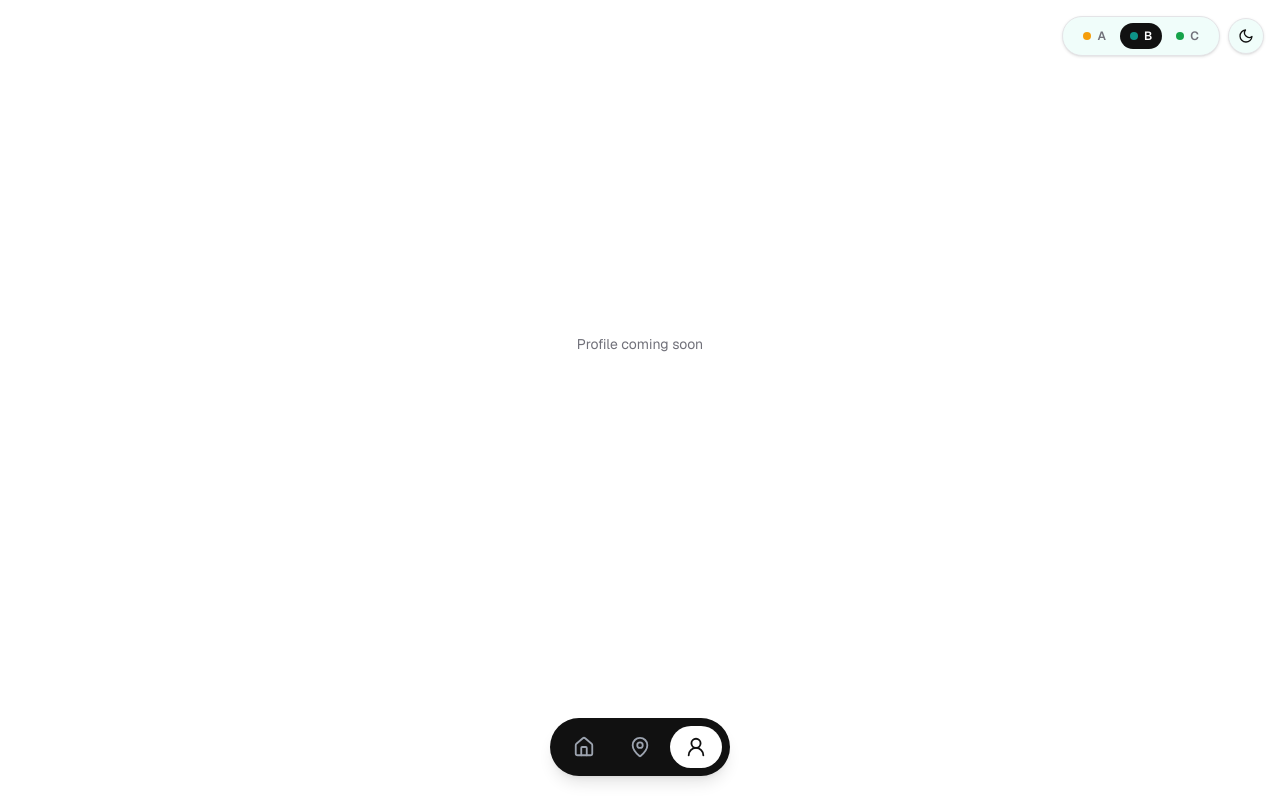
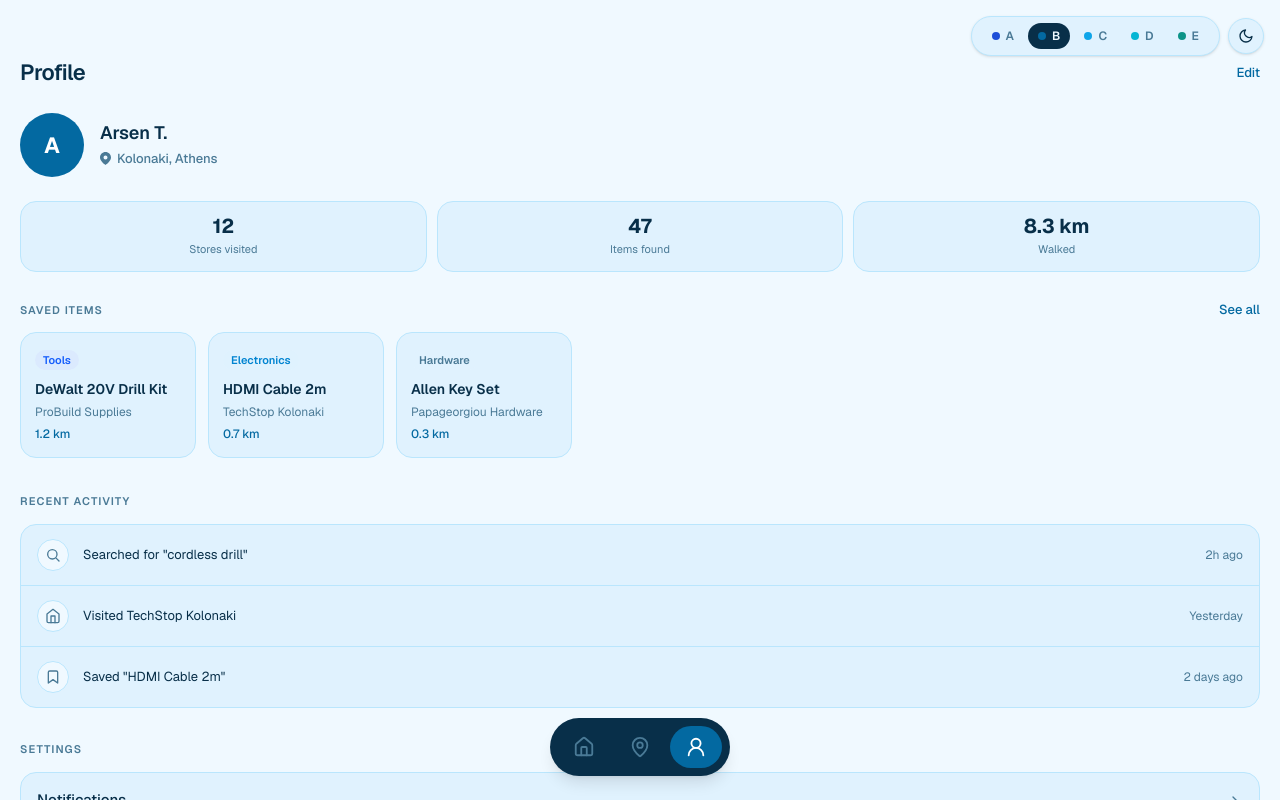
Before and after one commit to monkylome/Walkin, a Next.js app: page /profile in a window 1280 px wide. Built offline with nearby package versions, Linux system fonts and the light colour scheme.

Commit message:
theme overhaul: 5 blue/mint themes, profile page, theme-reactive map pins

```diff
--- a/app/(tabs)/layout.tsx
+++ b/app/(tabs)/layout.tsx
@@ -1,24 +1,15 @@
 "use client";
 
 import { usePathname } from "next/navigation";
-import { useRef } from "react";
 import BottomNav from "@/app/components/bottom-nav";
-
-const TABS = ["/", "/map", "/profile"];
 
 export default function TabsLayout({ children }: { children: React.ReactNode }) {
   const pathname = usePathname();
-  const prevRef = useRef(pathname);
-
-  const prevIdx = TABS.indexOf(prevRef.current);
-  const nextIdx = TABS.indexOf(pathname);
-  const animClass = nextIdx > prevIdx ? "tab-slide-left" : "tab-slide-right";
-  prevRef.current = pathname;
 
   return (
     <div className="relative h-dvh overflow-hidden">
       <main className="h-full overflow-y-auto">
-        <div key={pathname} className={animClass} style={{ height: "100%" }}>
+        <div key={pathname} className="tab-slide-left" style={{ height: "100%" }}>
           {children}
         </div>
       </main>
--- a/app/(tabs)/map/page.tsx
+++ b/app/(tabs)/map/page.tsx
@@ -4,6 +4,7 @@ import { useState } from "react";
 import { APIProvider, Map, AdvancedMarker, useMap } from "@vis.gl/react-google-maps";
 import { LocateFixed, LoaderCircle, MapPin } from "lucide-react";
 import BottomSheet, { SheetStore } from "@/app/components/bottom-sheet";
+import { useTheme, themes } from "@/app/components/theme-provider";
 
 const API_KEY = process.env.NEXT_PUBLIC_GOOGLE_MAPS_KEY!;
 
@@ -59,12 +60,12 @@ const positions: Record<number, { lat: number; lng: number }> = {
   3: { lat: 37.9751, lng: 23.7368 },
 };
 
-function StorePin({ active }: { active: boolean }) {
+function StorePin({ active, color }: { active: boolean; color: string }) {
   return (
     <MapPin
       size={40}
       fill="white"
-      color={active ? "#1d4ed8" : "#2563eb"}
+      color={color}
       strokeWidth={active ? 2.2 : 1.8}
       style={{
         filter: "drop-shadow(0 4px 8px rgb(0 0 0 / 0.25))",
@@ -77,7 +78,7 @@ function StorePin({ active }: { active: boolean }) {
 
 function CurrentLocationDot() {
   return (
-    <div className="h-4 w-4 rounded-full border-2 border-white bg-blue-600 shadow-md" />
+    <div className="h-4 w-4 rounded-full border-2 border-white bg-primary shadow-md" />
   );
 }
 
@@ -134,6 +135,8 @@ function LocateButton({ onLocated }: { onLocated: (location: UserLocation) => vo
 export default function MapPage() {
   const [selected, setSelected] = useState<SheetStore | null>(null);
   const [userLocation, setUserLocation] = useState<UserLocation | null>(null);
+  const { theme } = useTheme();
+  const pinColor = themes[theme].accent;
 
   return (
     <div className="h-full w-full relative">
@@ -157,7 +160,7 @@ export default function MapPage() {
               position={positions[store.id]}
               onClick={() => setSelected(store)}
             >
-              <StorePin active={selected?.id === store.id} />
+              <StorePin active={selected?.id === store.id} color={pinColor} />
             </AdvancedMarker>
           ))}
         </Map>
--- a/app/(tabs)/profile/page.tsx
+++ b/app/(tabs)/profile/page.tsx
@@ -1,7 +1,162 @@
+const savedItems = [
+  { name: "DeWalt 20V Drill Kit", store: "ProBuild Supplies", distance: "1.2 km", category: "Tools", accent: "bg-blue-100 text-blue-600" },
+  { name: "HDMI Cable 2m", store: "TechStop Kolonaki", distance: "0.7 km", category: "Electronics", accent: "bg-sky-100 text-sky-600" },
+  { name: "Allen Key Set", store: "Papageorgiou Hardware", distance: "0.3 km", category: "Hardware", accent: "bg-surface text-muted" },
+];
+
+const activity = [
+  { icon: "search", label: 'Searched for "cordless drill"', time: "2h ago" },
+  { icon: "store", label: "Visited TechStop Kolonaki", time: "Yesterday" },
+  { icon: "bookmark", label: 'Saved "HDMI Cable 2m"', time: "2 days ago" },
+];
+
+const stats = [
+  { value: "12", label: "Stores visited" },
+  { value: "47", label: "Items found" },
+  { value: "8.3 km", label: "Walked" },
+];
+
+function SearchIcon() {
+  return (
+    <svg width="16" height="16" viewBox="0 0 24 24" fill="none" stroke="currentColor" strokeWidth="2" strokeLinecap="round" strokeLinejoin="round">
+      <circle cx="11" cy="11" r="7" /><path d="m21 21-4.35-4.35" />
+    </svg>
+  );
+}
+
+function StoreIcon() {
+  return (
+    <svg width="16" height="16" viewBox="0 0 24 24" fill="none" stroke="currentColor" strokeWidth="2" strokeLinecap="round" strokeLinejoin="round">
+      <path d="M3 9l9-7 9 7v11a2 2 0 0 1-2 2H5a2 2 0 0 1-2-2z" /><polyline points="9 22 9 12 15 12 15 22" />
+    </svg>
+  );
+}
+
+function BookmarkIcon() {
+  return (
+    <svg width="16" height="16" viewBox="0 0 24 24" fill="none" stroke="currentColor" strokeWidth="2" strokeLinecap="round" strokeLinejoin="round">
+      <path d="M19 21l-7-5-7 5V5a2 2 0 0 1 2-2h10a2 2 0 0 1 2 2z" />
+    </svg>
+  );
+}
+
+function ChevronRight() {
+  return (
+    <svg width="16" height="16" viewBox="0 0 24 24" fill="none" stroke="currentColor" strokeWidth="2" strokeLinecap="round" strokeLinejoin="round" className="text-muted">
+      <path d="m9 18 6-6-6-6" />
+    </svg>
+  );
+}
+
+const activityIcon = { search: SearchIcon, store: StoreIcon, bookmark: BookmarkIcon } as const;
+
+const settingsRows = [
+  { label: "Notifications", danger: false },
+  { label: "Privacy", danger: false },
+  { label: "Help & feedback", danger: false },
+  { label: "Sign out", danger: true },
+];
+
 export default function ProfilePage() {
   return (
-    <div className="flex flex-col h-full bg-background items-center justify-center pb-28">
-      <p className="text-muted text-sm">Profile coming soon</p>
+    <div className="flex flex-col min-h-full bg-background pb-28">
+
+      {/* Header */}
+      <div className="px-5 pt-14 pb-6">
+        <div className="flex items-center justify-between mb-6">
+          <h1 className="text-[22px] font-semibold tracking-tight text-foreground">Profile</h1>
+          <button className="text-[13px] font-medium text-primary">Edit</button>
+        </div>
+
+        <div className="flex items-center gap-4">
+          <div className="w-16 h-16 rounded-full bg-primary flex items-center justify-center text-[22px] font-bold text-white shrink-0 select-none">
+            A
+          </div>
+          <div>
+            <p className="text-[18px] font-semibold text-foreground leading-tight">Arsen T.</p>
+            <div className="flex items-center gap-1.5 mt-1">
+              <svg width="11" height="13" viewBox="0 0 11 13" fill="none" className="text-muted">
+                <path d="M5.5 0C2.46 0 0 2.46 0 5.5c0 3.85 5.5 7.5 5.5 7.5S11 9.35 11 5.5C11 2.46 8.54 0 5.5 0zm0 7.5a2 2 0 1 1 0-4 2 2 0 0 1 0 4z" fill="currentColor" />
+              </svg>
+              <span className="text-[13px] text-muted font-medium">Kolonaki, Athens</span>
+            </div>
+          </div>
+        </div>
+      </div>
+
+      {/* Stats */}
+      <div className="px-5 pb-7">
+        <div className="grid grid-cols-3 gap-2.5">
+          {stats.map(({ value, label }) => (
+            <div key={label} className="flex flex-col items-center gap-0.5 p-3.5 rounded-2xl border border-border bg-surface">
+              <span className="text-[20px] font-bold text-foreground leading-none">{value}</span>
+              <span className="text-[11px] text-muted text-center leading-snug mt-1">{label}</span>
+            </div>
+          ))}
+        </div>
+      </div>
+
+      {/* Saved Items */}
+      <div className="pb-7">
+        <div className="flex items-center justify-between px-5 mb-3">
+          <span className="text-[11px] font-semibold uppercase tracking-widest text-muted">Saved items</span>
+          <button className="text-[13px] font-medium text-primary">See all</button>
+        </div>
+        <div className="flex gap-3 px-5 overflow-x-auto pb-0.5" style={{ scrollbarWidth: "none" }}>
+          {savedItems.map((item) => (
+            <div key={item.name} className="shrink-0 w-44 p-3.5 rounded-2xl border border-border bg-surface active:opacity-80 transition-opacity">
+              <span className={`inline-block text-[11px] font-semibold px-2 py-0.5 rounded-full mb-2.5 ${item.accent}`}>
+                {item.category}
+              </span>
+              <p className="text-[14px] font-semibold text-foreground leading-snug mb-1">{item.name}</p>
+              <p className="text-[12px] text-muted truncate">{item.store}</p>
+              <p className="text-[12px] font-medium text-primary mt-1">{item.distance}</p>
+            </div>
+          ))}
+        </div>
+      </div>
+
+      {/* Recent Activity */}
+      <div className="px-5 pb-7">
+        <div className="mb-3">
+          <span className="text-[11px] font-semibold uppercase tracking-widest text-muted">Recent activity</span>
+        </div>
+        <div className="flex flex-col rounded-2xl border border-border bg-surface overflow-hidden divide-y divide-border">
+          {activity.map(({ icon, label, time }) => {
+            const Icon = activityIcon[icon as keyof typeof activityIcon];
+            return (
+              <div key={label} className="flex items-center gap-3.5 px-4 py-3.5">
+                <div className="w-8 h-8 rounded-full bg-background border border-border flex items-center justify-center shrink-0 text-muted">
+                  <Icon />
+                </div>
+                <p className="text-[13px] text-foreground flex-1 leading-snug">{label}</p>
+                <span className="text-[12px] text-muted shrink-0">{time}</span>
+              </div>
+            );
+          })}
+        </div>
+      </div>
+
+      {/* Settings */}
+      <div className="px-5 pb-6">
+        <div className="mb-3">
+          <span className="text-[11px] font-semibold uppercase tracking-widest text-muted">Settings</span>
+        </div>
+        <div className="flex flex-col rounded-2xl border border-border bg-surface overflow-hidden divide-y divide-border">
+          {settingsRows.map(({ label, danger }) => (
+            <button
+              key={label}
+              className="flex items-center justify-between px-4 py-4 w-full active:opacity-70 transition-opacity text-left"
+            >
+              <span className={`text-[15px] font-medium ${danger ? "text-red-500" : "text-foreground"}`}>
+                {label}
+              </span>
+              {!danger && <ChevronRight />}
+            </button>
+          ))}
+        </div>
+      </div>
+
     </div>
   );
 }
--- a/app/components/theme-provider.tsx
+++ b/app/components/theme-provider.tsx
@@ -1,64 +1,76 @@
 "use client";
 
-import { createContext, useContext, useEffect, useState } from "react";
+import { createContext, useContext, useEffect, useSyncExternalStore } from "react";
 
-export type ThemeId = "a" | "b" | "c";
+export type ThemeId = "a" | "b" | "c" | "d" | "e";
 export type ModeId  = "light" | "dark";
 
 export const themes: Record<ThemeId, { name: string; accent: string }> = {
-  a: { name: "Sharp & Urban",       accent: "#f59e0b" },
-  b: { name: "Clean & Confident",   accent: "#0d9488" },
-  c: { name: "Warm & Approachable", accent: "#16a34a" },
+  a: { name: "Midnight",  accent: "#1d4ed8" },
+  b: { name: "Ocean",     accent: "#0369a1" },
+  c: { name: "Sky",       accent: "#0ea5e9" },
+  d: { name: "Cyan",      accent: "#06b6d4" },
+  e: { name: "Mint",      accent: "#0d9488" },
 };
+
+const DEFAULT_THEME: ThemeId = "b";
+const DEFAULT_MODE: ModeId   = "light";
+
+function applyToDOM(theme: ThemeId, mode: ModeId) {
+  document.documentElement.setAttribute("data-theme", theme);
+  document.documentElement.setAttribute("data-mode",  mode);
+}
+
+function createStorageStore<T extends string>(key: string, fallback: T, valid: (v: string | null) => v is T) {
+  const listeners = new Set<() => void>();
+
+  return {
+    subscribe(cb: () => void) {
+      listeners.add(cb);
+      return () => listeners.delete(cb);
+    },
+    getSnapshot(): T {
+      const v = localStorage.getItem(key);
+      return valid(v) ? v : fallback;
+    },
+    setValue(v: T) {
+      localStorage.setItem(key, v);
+      listeners.forEach(cb => cb());
+    },
+  };
+}
+
+function isThemeId(v: string | null): v is ThemeId { return v === "a" || v === "b" || v === "c" || v === "d" || v === "e"; }
+function isModeId(v: string | null): v is ModeId   { return v === "light" || v === "dark"; }
+
+const themeStore = createStorageStore("theme", DEFAULT_THEME, isThemeId);
+const modeStore  = createStorageStore("mode",  DEFAULT_MODE,  isModeId);
 
 const ThemeContext = createContext<{
   theme: ThemeId;
   mode:  ModeId;
   setTheme: (t: ThemeId) => void;
   setMode:  (m: ModeId)  => void;
-}>({ theme: "b", mode: "light", setTheme: () => {}, setMode: () => {} });
+}>({ theme: DEFAULT_THEME, mode: DEFAULT_MODE, setTheme: () => {}, setMode: () => {} });
 
 export function useTheme() {
   return useContext(ThemeContext);
 }
 
-function applyToDOM(theme: ThemeId, mode: ModeId) {
-  document.documentElement.setAttribute("data-theme", theme);
-  document.documentElement.setAttribute("data-mode",  mode);
-}
-
-function getStoredTheme(): ThemeId {
-  if (typeof window === "undefined") return "b";
-
-  const stored = localStorage.getItem("theme");
-  return stored === "a" || stored === "b" || stored === "c" ? stored : "b";
-}
-
-function getStoredMode(): ModeId {
-  if (typeof window === "undefined") return "light";
-
-  return localStorage.getItem("mode") === "dark" ? "dark" : "light";
-}
-
 export default function ThemeProvider({ children }: { children: React.ReactNode }) {
-  const [theme, setThemeState] = useState<ThemeId>(getStoredTheme);
-  const [mode,  setModeState]  = useState<ModeId>(getStoredMode);
+  const theme = useSyncExternalStore(themeStore.subscribe, themeStore.getSnapshot, () => DEFAULT_THEME);
+  const mode  = useSyncExternalStore(modeStore.subscribe,  modeStore.getSnapshot,  () => DEFAULT_MODE);
 
   useEffect(() => {
-    localStorage.setItem("theme", theme);
     applyToDOM(theme, mode);
   }, [theme, mode]);
 
-  useEffect(() => {
-    localStorage.setItem("mode", mode);
-  }, [mode]);
-
   function setTheme(t: ThemeId) {
-    setThemeState(t);
+    themeStore.setValue(t);
   }
 
   function setMode(m: ModeId) {
-    setModeState(m);
+    modeStore.setValue(m);
   }
 
   return (
--- a/app/globals.css
+++ b/app/globals.css
@@ -13,111 +13,165 @@
 
 /* ── Theme B Light (default) ─────────────────────── */
 :root {
-  --app-bg:         #ffffff;
-  --app-surface:    #f0fdfa;
-  --app-primary:    #0d9488;
-  --app-foreground: #111111;
-  --app-muted:      #71717a;
-  --app-border:     #e4e4e7;
-  --nav-bg:         #111111;
-  --nav-active-bg:  #ffffff;
-  --nav-active-color:   #111111;
-  --nav-inactive-color: #9ca3af;
+  --app-bg:         #f0f9ff;
+  --app-surface:    #e0f2fe;
+  --app-primary:    #0369a1;
+  --app-foreground: #082f49;
+  --app-muted:      #4a7a96;
+  --app-border:     #bae6fd;
+  --nav-bg:         #082f49;
+  --nav-active-bg:  #0369a1;
+  --nav-active-color:   #ffffff;
+  --nav-inactive-color: #4a7a96;
 }
 
-/* ── Theme A ─────────────────────────────────────── */
+/* ── Theme A — Midnight (deep indigo-blue) ───────── */
 [data-theme="a"] {
-  --app-bg:         #ffffff;
-  --app-surface:    #f8fafc;
-  --app-primary:    #f59e0b;
+  --app-bg:         #f8faff;
+  --app-surface:    #eef2ff;
+  --app-primary:    #1d4ed8;
   --app-foreground: #0f172a;
   --app-muted:      #64748b;
-  --app-border:     #e2e8f0;
+  --app-border:     #c7d2fe;
   --nav-bg:         #0f172a;
-  --nav-active-bg:  #f59e0b;
-  --nav-active-color:   #0f172a;
+  --nav-active-bg:  #1d4ed8;
+  --nav-active-color:   #ffffff;
   --nav-inactive-color: #64748b;
 }
 
-/* ── Theme B ─────────────────────────────────────── */
+/* ── Theme B — Ocean (royal blue) ────────────────── */
 [data-theme="b"] {
-  --app-bg:         #ffffff;
-  --app-surface:    #f0fdfa;
-  --app-primary:    #0d9488;
-  --app-foreground: #111111;
-  --app-muted:      #71717a;
-  --app-border:     #e4e4e7;
-  --nav-bg:         #111111;
-  --nav-active-bg:  #ffffff;
-  --nav-active-color:   #111111;
-  --nav-inactive-color: #9ca3af;
+  --app-bg:         #f0f9ff;
+  --app-surface:    #e0f2fe;
+  --app-primary:    #0369a1;
+  --app-foreground: #082f49;
+  --app-muted:      #4a7a96;
+  --app-border:     #bae6fd;
+  --nav-bg:         #082f49;
+  --nav-active-bg:  #0369a1;
+  --nav-active-color:   #ffffff;
+  --nav-inactive-color: #4a7a96;
 }
 
-/* ── Theme C ─────────────────────────────────────── */
+/* ── Theme C — Sky (bright sky blue) ─────────────── */
 [data-theme="c"] {
-  --app-bg:         #fafaf9;
-  --app-surface:    #f5f5f4;
-  --app-primary:    #16a34a;
-  --app-foreground: #1c1917;
-  --app-muted:      #78716c;
-  --app-border:     #e7e5e4;
-  --nav-bg:         #292524;
-  --nav-active-bg:  #fafaf9;
-  --nav-active-color:   #1c1917;
-  --nav-inactive-color: #a8a29e;
+  --app-bg:         #ffffff;
+  --app-surface:    #f0f9ff;
+  --app-primary:    #0ea5e9;
+  --app-foreground: #0c1a27;
+  --app-muted:      #64748b;
+  --app-border:     #e0f2fe;
+  --nav-bg:         #0c1a27;
+  --nav-active-bg:  #0ea5e9;
+  --nav-active-color:   #ffffff;
+  --nav-inactive-color: #64748b;
+}
+
+/* ── Theme D — Cyan (vibrant aqua) ───────────────── */
+[data-theme="d"] {
+  --app-bg:         #ecfeff;
+  --app-surface:    #cffafe;
+  --app-primary:    #06b6d4;
+  --app-foreground: #083344;
+  --app-muted:      #0e7490;
+  --app-border:     #a5f3fc;
+  --nav-bg:         #083344;
+  --nav-active-bg:  #06b6d4;
+  --nav-active-color:   #ffffff;
+  --nav-inactive-color: #0e7490;
+}
+
+/* ── Theme E — Mint (green-tinted teal) ──────────── */
+[data-theme="e"] {
+  --app-bg:         #f0fdfa;
+  --app-surface:    #ccfbf1;
+  --app-primary:    #0d9488;
+  --app-foreground: #0d2420;
+  --app-muted:      #4d8c84;
+  --app-border:     #99f6e4;
+  --nav-bg:         #0d2420;
+  --nav-active-bg:  #0d9488;
+  --nav-active-color:   #ffffff;
+  --nav-inactive-color: #4d8c84;
 }
 
 /* ── Dark mode ───────────────────────────────────── */
 [data-mode="dark"] {
-  --app-bg:         #0a0a0a;
-  --app-surface:    #141414;
-  --app-primary:    #14b8a6;
-  --app-foreground: #f5f5f5;
-  --app-muted:      #a1a1aa;
-  --app-border:     #27272a;
-  --nav-bg:         #0a0a0a;
-  --nav-active-bg:  #1f1f1f;
-  --nav-active-color:   #f5f5f5;
-  --nav-inactive-color: #52525b;
+  --app-bg:         #020d14;
+  --app-surface:    #0a1e2a;
+  --app-primary:    #38bdf8;
+  --app-foreground: #e0f2fe;
+  --app-muted:      #4a7a96;
+  --app-border:     #0e3044;
+  --nav-bg:         #020d14;
+  --nav-active-bg:  #0a1e2a;
+  --nav-active-color:   #e0f2fe;
+  --nav-inactive-color: #2a5570;
 }
 
 [data-theme="a"][data-mode="dark"] {
   --app-bg:         #0a0e1a;
   --app-surface:    #0f172a;
-  --app-primary:    #fbbf24;
+  --app-primary:    #6366f1;
   --app-foreground: #f1f5f9;
   --app-muted:      #94a3b8;
   --app-border:     #1e293b;
   --nav-bg:         #020817;
-  --nav-active-bg:  #fbbf24;
-  --nav-active-color:   #0f172a;
+  --nav-active-bg:  #6366f1;
+  --nav-active-color:   #ffffff;
   --nav-inactive-color: #475569;
 }
 
 [data-theme="b"][data-mode="dark"] {
-  --app-bg:         #0a0a0a;
-  --app-surface:    #141414;
-  --app-primary:    #14b8a6;
-  --app-foreground: #f5f5f5;
-  --app-muted:      #a1a1aa;
-  --app-border:     #27272a;
-  --nav-bg:         #0a0a0a;
-  --nav-active-bg:  #1f1f1f;
-  --nav-active-color:   #f5f5f5;
-  --nav-inactive-color: #52525b;
+  --app-bg:         #020d14;
+  --app-surface:    #0a1e2a;
+  --app-primary:    #38bdf8;
+  --app-foreground: #e0f2fe;
+  --app-muted:      #4a7a96;
+  --app-border:     #0e3044;
+  --nav-bg:         #020d14;
+  --nav-active-bg:  #0a1e2a;
+  --nav-active-color:   #e0f2fe;
+  --nav-inactive-color: #2a5570;
 }
 
 [data-theme="c"][data-mode="dark"] {
-  --app-bg:         #0c0a09;
-  --app-surface:    #1c1917;
-  --app-primary:    #22c55e;
-  --app-foreground: #fafaf9;
-  --app-muted:      #a8a29e;
-  --app-border:     #292524;
-  --nav-bg:         #0c0a09;
-  --nav-active-bg:  #292524;
-  --nav-active-color:   #fafaf9;
-  --nav-inactive-color: #57534e;
+  --app-bg:         #0a0f14;
+  --app-surface:    #0d1926;
+  --app-primary:    #38bdf8;
+  --app-foreground: #f0f9ff;
+  --app-muted:      #64748b;
+  --app-border:     #1e3a5c;
+  --nav-bg:         #0a0f14;
+  --nav-active-bg:  #0d1926;
+  --nav-active-color:   #f0f9ff;
+  --nav-inactive-color: #475569;
+}
+
+[data-theme="d"][data-mode="dark"] {
+  --app-bg:         #021014;
+  --app-surface:    #071e26;
+  --app-primary:    #22d3ee;
+  --app-foreground: #ecfeff;
+  --app-muted:      #0e7490;
+  --app-border:     #0a3040;
+  --nav-bg:         #021014;
+  --nav-active-bg:  #071e26;
+  --nav-active-color:   #ecfeff;
+  --nav-inactive-color: #155e75;
+}
+
+[data-theme="e"][data-mode="dark"] {
+  --app-bg:         #011a17;
+  --app-surface:    #052e26;
+  --app-primary:    #2dd4bf;
+  --app-foreground: #f0fdfa;
+  --app-muted:      #4d8c84;
+  --app-border:     #0a4038;
+  --nav-bg:         #011a17;
+  --nav-active-bg:  #052e26;
+  --nav-active-color:   #f0fdfa;
+  --nav-inactive-color: #1e5c55;
 }
 
 body {
```
